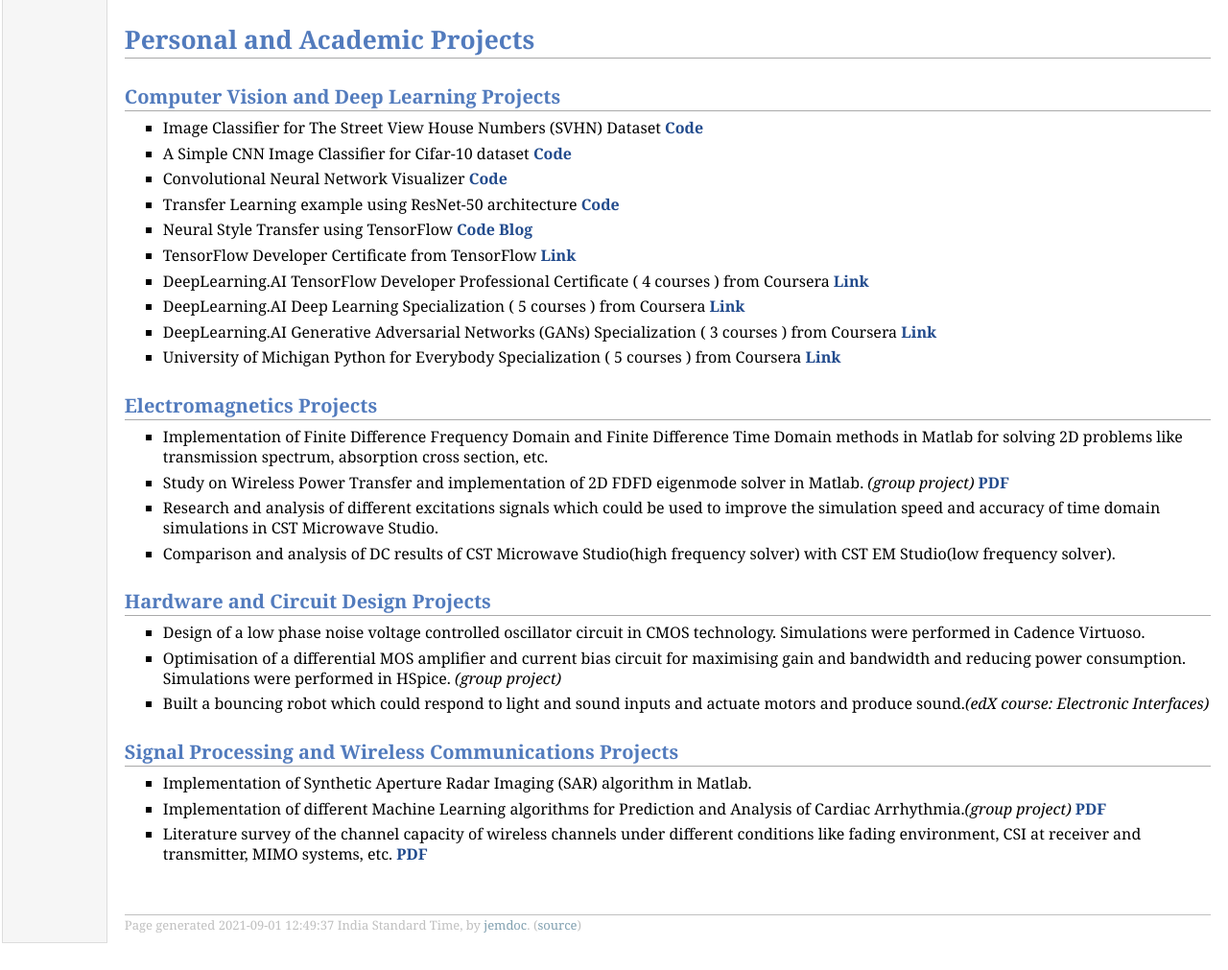
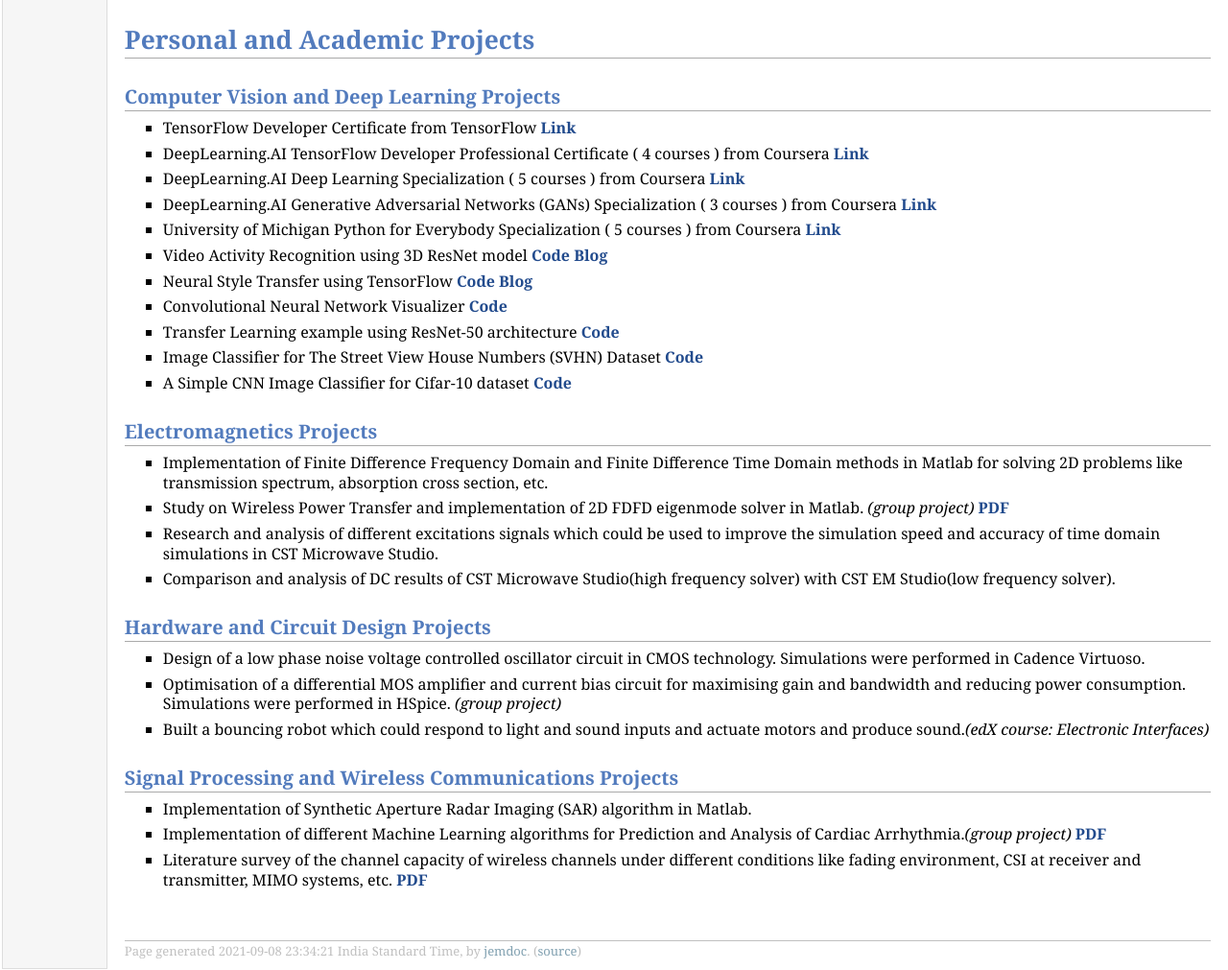
Before and after one commit to vasugupta9/vasugupta9.github.io, a plain HTML site: page projects.html in a window 1280 px wide. Shown: the part 637-1648 px from the top of the page at 96% size. Drawn offline with Linux system fonts and the light colour scheme.

Commit message:
added video activity recognition project

```diff
--- a/projects.html
+++ b/projects.html
@@ -61,16 +61,6 @@ He even did some cleanups and optimizations after the project was closed. I real
 <h1>Personal and Academic Projects</h1>
 <h2>Computer Vision and Deep Learning Projects</h2>
 <ul>
-<li><p>Image Classifier for The Street View House Numbers (SVHN) Dataset <a href="https://github.com/vasugupta9/DeepLearningProjects/tree/main/StreetViewHouseNumbers_Classifier"><b>Code</b></a></p>
-</li>
-<li><p>A Simple CNN Image Classifier for Cifar-10 dataset <a href="https://github.com/vasugupta9/DeepLearningProjects/tree/main/CIFAR10_Image_Classifier"><b>Code</b></a></p>
-</li>
-<li><p>Convolutional Neural Network Visualizer <a href="https://github.com/vasugupta9/DeepLearningProjects/tree/main/ConvolutionalNeuralNetworkVisualizer"><b>Code</b></a></p>
-</li>
-<li><p>Transfer Learning example using ResNet-50 architecture <a href="https://github.com/vasugupta9/DeepLearningProjects/tree/main/TransferLearningResnet"><b>Code</b></a></p>
-</li>
-<li><p>Neural Style Transfer using TensorFlow <a href="https://github.com/vasugupta9/DeepLearningProjects/tree/main/NeuralStyleTransfer"><b>Code</b></a> <a href="https://gvasu.medium.com/neural-style-transfer-using-tensorflow-7e0f3e789e0c"><b>Blog</b></a></p>
-</li>
 <li><p>TensorFlow Developer Certificate from TensorFlow <a href="https://www.credential.net/064c6f52-1fc5-44a9-bf8c-263494f2b5d9"><b>Link</b></a></p>
 </li>
 <li><p>DeepLearning.AI TensorFlow Developer Professional Certificate ( 4 courses ) from Coursera <a href="https://www.coursera.org/account/accomplishments/specialization/certificate/G4RTK4HJW54X"><b>Link</b></a></p>
@@ -80,6 +70,18 @@ He even did some cleanups and optimizations after the project was closed. I real
 <li><p>DeepLearning.AI Generative Adversarial Networks (GANs) Specialization ( 3 courses ) from Coursera <a href="https://www.coursera.org/account/accomplishments/specialization/certificate/5DGWFGU83UYC"><b>Link</b></a></p>
 </li>
 <li><p>University of Michigan Python for Everybody Specialization ( 5 courses ) from Coursera <a href="https://www.coursera.org/account/accomplishments/specialization/certificate/RD3H8TNG964F"><b>Link</b></a></p>
+</li>
+<li><p>Video Activity Recognition using 3D ResNet model <a href="https://github.com/vasugupta9/DeepLearningProjects/tree/main/VideoActivityRecognition3DResnet"><b>Code</b></a> <a href="https://gvasu.medium.com/recognizing-400-different-activities-in-videos-using-python-and-opencv-ee59cc6d61f6"><b>Blog</b></a></p>
+</li>
+<li><p>Neural Style Transfer using TensorFlow <a href="https://github.com/vasugupta9/DeepLearningProjects/tree/main/NeuralStyleTransfer"><b>Code</b></a> <a href="https://gvasu.medium.com/neural-style-transfer-using-tensorflow-7e0f3e789e0c"><b>Blog</b></a></p>
+</li>
+<li><p>Convolutional Neural Network Visualizer <a href="https://github.com/vasugupta9/DeepLearningProjects/tree/main/ConvolutionalNeuralNetworkVisualizer"><b>Code</b></a></p>
+</li>
+<li><p>Transfer Learning example using ResNet-50 architecture <a href="https://github.com/vasugupta9/DeepLearningProjects/tree/main/TransferLearningResnet"><b>Code</b></a></p>
+</li>
+<li><p>Image Classifier for The Street View House Numbers (SVHN) Dataset <a href="https://github.com/vasugupta9/DeepLearningProjects/tree/main/StreetViewHouseNumbers_Classifier"><b>Code</b></a></p>
+</li>
+<li><p>A Simple CNN Image Classifier for Cifar-10 dataset <a href="https://github.com/vasugupta9/DeepLearningProjects/tree/main/CIFAR10_Image_Classifier"><b>Code</b></a></p>
 </li>
 </ul>
 <h2>Electromagnetics Projects</h2>
@@ -122,7 +124,7 @@ environment, CSI at receiver and transmitter, MIMO systems, etc. <a href="Survey
 </ul>
 <div id="footer">
 <div id="footer-text">
-Page generated 2021-09-01 12:49:37 India Standard Time, by <a href="http://jemdoc.jaboc.net/">jemdoc</a>.
+Page generated 2021-09-08 23:34:21 India Standard Time, by <a href="http://jemdoc.jaboc.net/">jemdoc</a>.
 (<a href="projects.jemdoc">source</a>)
 </div>
 </div>
```
Also changed, not shown: 1 other file.
